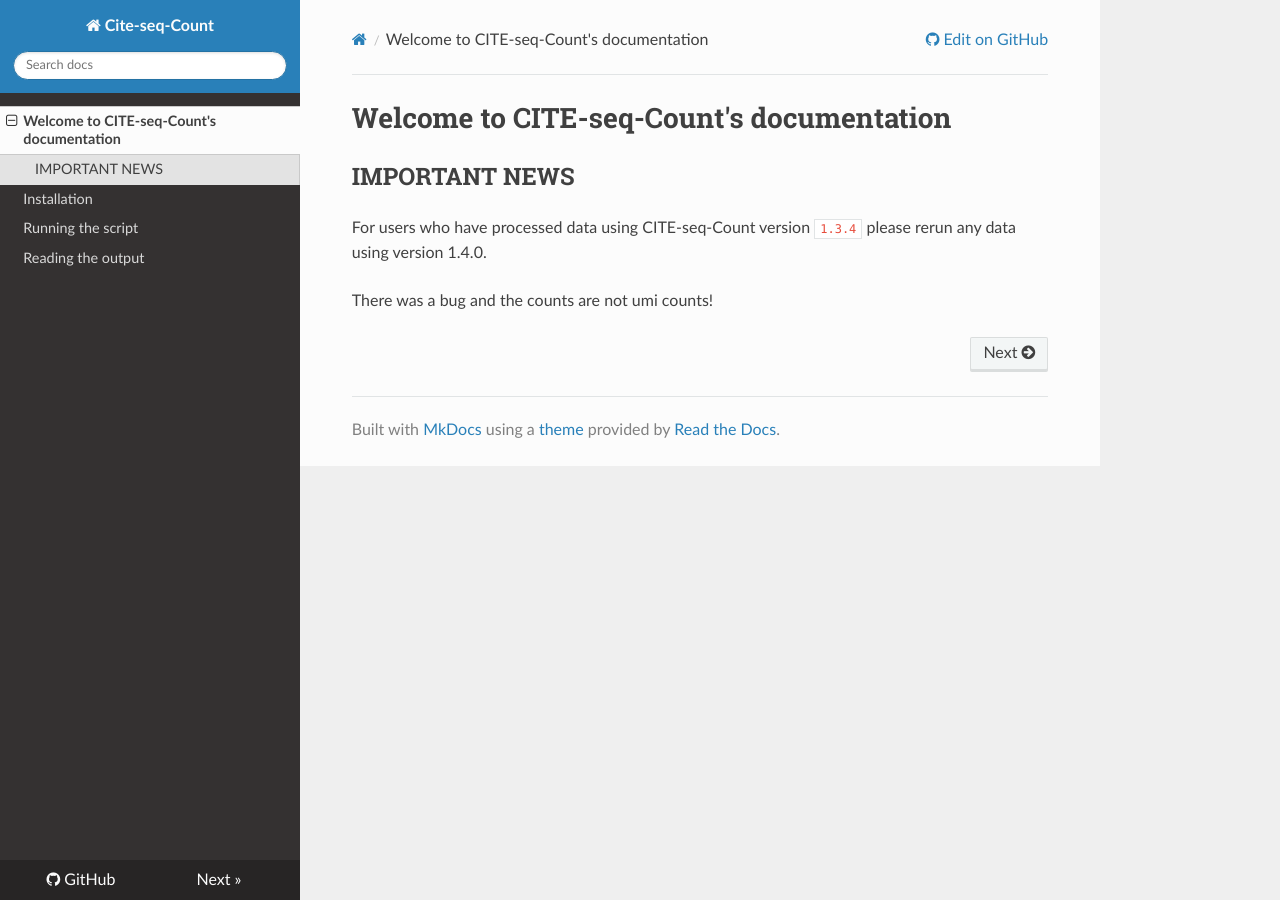
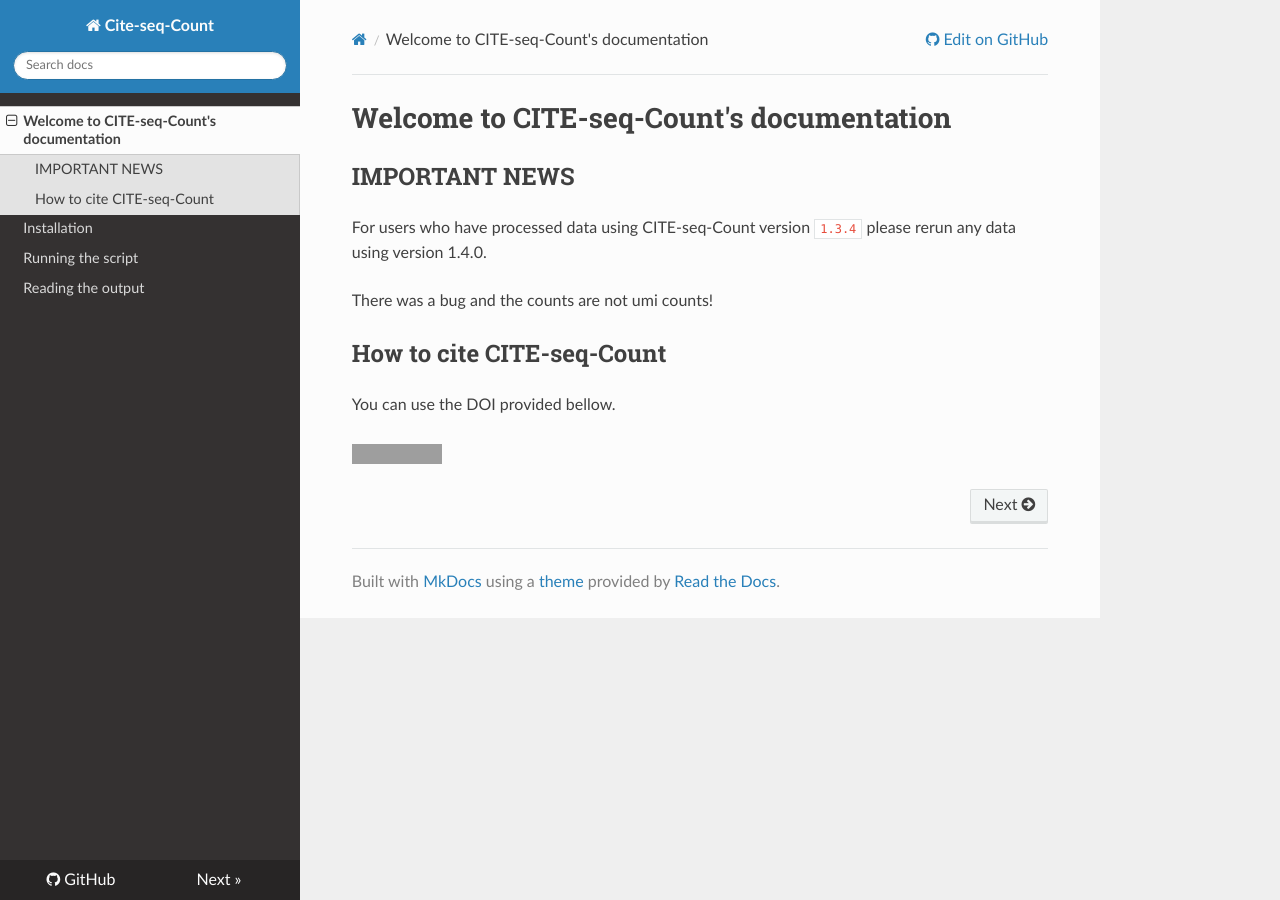
Before and after one commit to Hoohm/CITE-seq-Count, an MkDocs documentation site: the page built from docs/docs/index.md, in a window 1280 px wide. Built offline with MkDocs 1.6.1, drawn with Linux system fonts in a browser that asks for light colours; nearby versions of some CDN libraries; grey boxes are pictures that could not be loaded.

Commit message:
added DOI in both readme and documentation

```diff
--- a/docs/docs/index.md
+++ b/docs/docs/index.md
@@ -7,3 +7,11 @@
 For users who have processed data using CITE-seq-Count version `1.3.4` please rerun any data using version 1.4.0.
 
 There was a bug and the counts are not umi counts!
+
+
+How to cite CITE-seq-Count
+-------------------------------
+
+You can use the DOI provided bellow.
+
+[![DOI](https://zenodo.org/badge/99617772.svg)](https://zenodo.org/badge/latestdoi/99617772)
```
Also changed, not shown: README.md.
